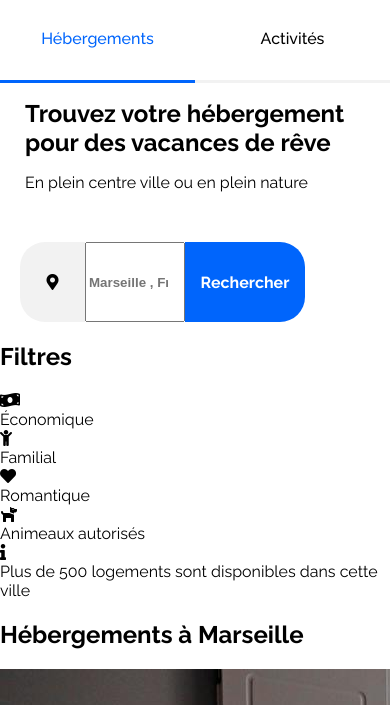
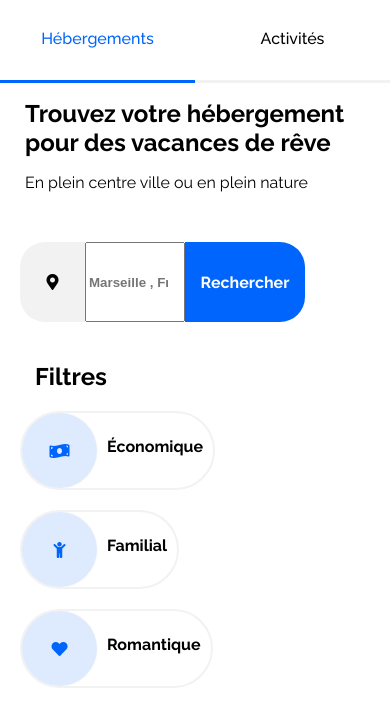
Before and after one commit to Aelkoulali/Reservia, a plain HTML site: page index.html in a window 390 px wide. Shown: the part 86-791 px from the top of the page. Drawn offline with Linux system fonts and the light colour scheme.

Commit message:
Add CSS Filters

```diff
--- a/index.css
+++ b/index.css
@@ -276,3 +276,171 @@ html,body{
   }
 
   }
+/*** FILTERS ***/
+
+
+   .filter {
+
+    height: auto;
+    width: auto;
+    display: flex;
+    text-align: center;
+    margin-right: 0px;
+    margin-left: 50px;
+    font-size: 300;
+    padding-top: 20px;
+    margin-top: 0;
+    margin-bottom: 0;
+
+  }
+
+    .icon {
+
+    border-radius: 40px;
+    box-shadow: 0px 0px 2px #f2f2f2;
+    padding: 20px;
+    background:#DEEBFF;
+    height: 35px;
+    width: 35px;
+    display: flex;
+    justify-content: center;
+    align-items: center;
+    color: #0065FC;
+
+  }
+
+    .filterSearch {
+
+    padding-left: 10px;
+    width: 100%;
+    height: auto;
+    display:flex;
+    margin-top: 50px;
+    font-family: 'Raleway';
+
+  }
+
+    .filterTypeText {
+
+    display: flex;
+    flex-wrap: wrap;
+
+  }
+
+    .filterType {
+
+    height: auto;
+    max-width: 350px;
+    margin-left: 16px;
+    margin-right: 16px;
+    margin-bottom: 20px;
+    display:flex;
+    align-content:center;
+    border: 2px solid #f2f2f2;
+    border-radius: 45px;
+    cursor: pointer;
+
+  }
+
+
+
+    .text {
+
+    font-weight: bold;
+    padding-top: 24px;
+    padding-left: 10px;
+    padding-right: 10px;
+  }
+
+
+    .filterType:hover {
+
+    background-color:#DEEBFF;
+    transform: scale(1.05);
+  }
+
+
+
+    @media screen and (max-width: 1020px) {
+
+
+
+    .filterSearch {
+
+    width: 100%;
+    height: auto;
+    display: flex;
+    flex-wrap: wrap;
+    margin-bottom: 50px;
+
+  }
+
+   .filterTypeText {
+
+    flex-wrap: wrap;
+    margin-left: 30px;
+
+  }
+
+   .filterType {
+
+    margin-right: 50px;
+    margin-top: 20px;
+    margin-bottom: 20px;
+    height: auto;
+
+  }
+
+
+   .filter {
+
+   padding-left: 0;
+
+  }
+
+  }
+
+   @media screen and (min-width: 320px) and (max-width: 770px) {
+
+
+   .filterSearch {
+
+   width: 100%;
+   height: auto;
+   display: flex;
+   flex-wrap: wrap;
+   margin-top: 20px;
+   padding-left: 0;
+
+  }
+
+
+
+   .filter {
+
+   width: 100%;
+   height: auto;
+   margin-left: 35px;
+   padding-left: 0;
+   padding-top: 20px;
+
+  }
+
+   .filterTypeText {
+
+   margin-left: 0;
+   margin-right: 0;
+   margin-bottom:auto;
+  }
+
+
+   .filterType {
+
+   height: auto;
+   margin-right: 10px;
+   margin-bottom: 0px;
+   margin-left: 20px;
+
+  }
+
+  }
```
Lines whose indentation alone changed are shown as unchanged.
